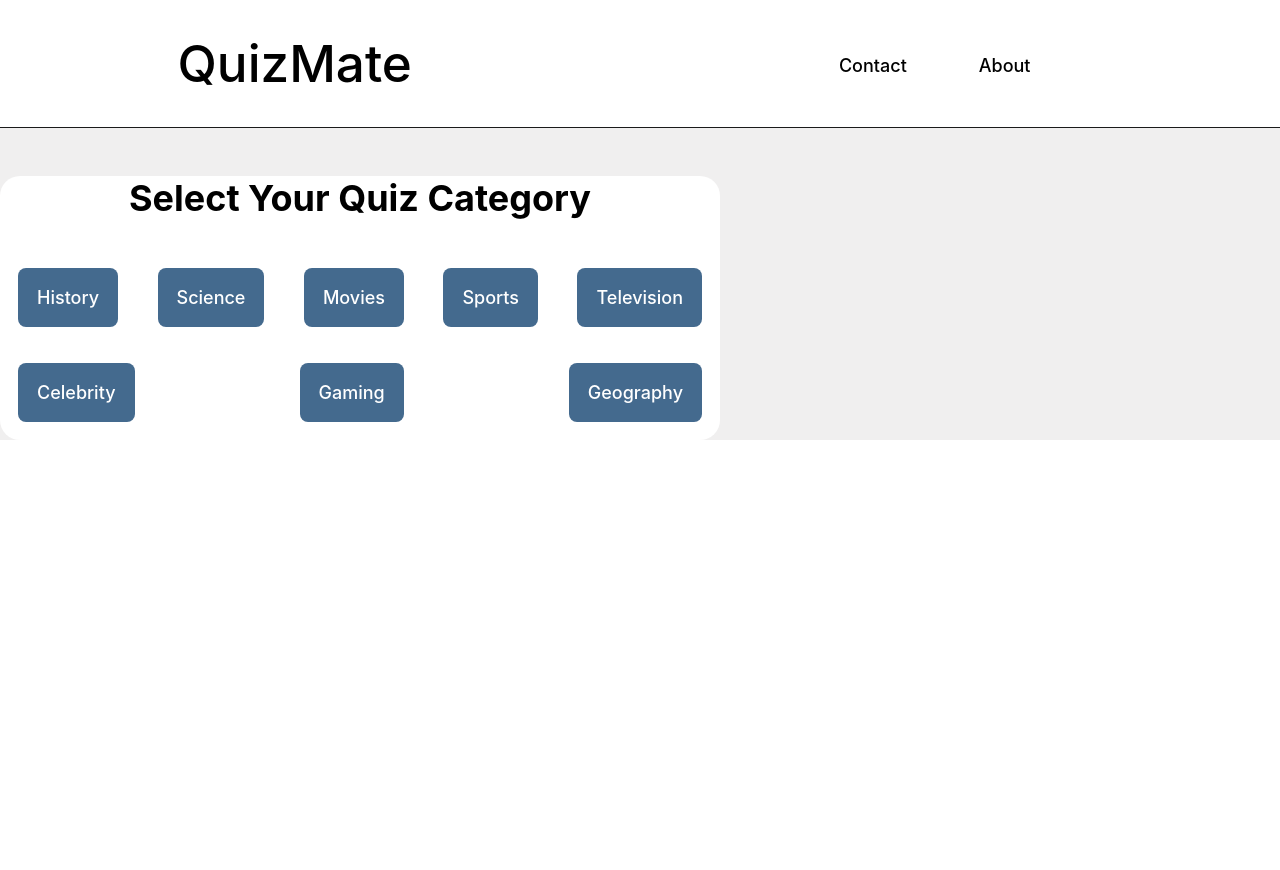
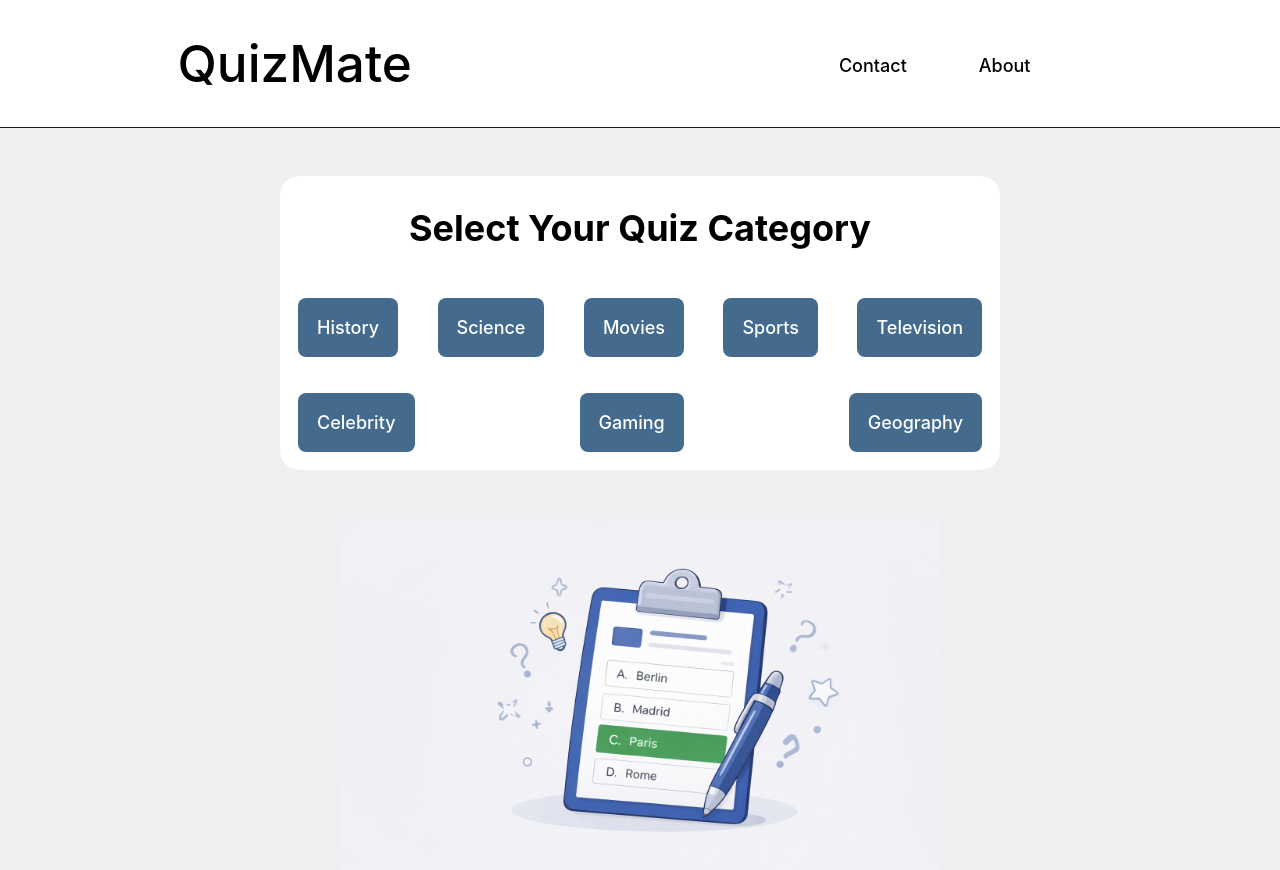
Before and after one commit to BryJime/practice-quiz-app, a React (Vite) app in the folder practice-project-quiz-app/: page /selection in a window 1280 px wide. Shown: the top 870 px of the page. Before the commit the page ends 800 px from the top, so only its background shows below. Built offline with nearby package versions, Linux system fonts and the light colour scheme.

Commit message:
Added Image and CSS

```diff
--- a/practice-project-quiz-app/src/components/Home.jsx
+++ b/practice-project-quiz-app/src/components/Home.jsx
@@ -1,5 +1,6 @@
 import Selection from './Selection.jsx'
 import { useNavigate } from 'react-router-dom';
+import ClipboardImage from '../Images/clipboard-home-image.png';
 
 
 
@@ -8,20 +9,18 @@ function Home() {
     const navigate = useNavigate();
 
     const handleStartNow = () => {
-        navigate('/makeyourown' )
+        navigate('/makeyourown')
     }
 
     return <>
-    <picture className="clipboard-home-image-container">
-        <img className="clipboard-home-image" src=".\Images\clipboard-home-image.png" alt="clipboard-image" />
-    </picture>
+
         <Selection />
 
         <div className="make-your-own-banner">
-                <h2 className='make-your-own-header'> Make Your Own Quiz! </h2>
-                    <button className="make-your-own-button" onClick={() => handleStartNow()}>Start Now</button>
+            <h2 className='make-your-own-header'> Make Your Own Quiz! </h2>
+            <button className="make-your-own-button" onClick={() => handleStartNow()}>Start Now</button>
 
-            </div>
+        </div>
 
     </>;
 
--- a/practice-project-quiz-app/src/components/Selection.jsx
+++ b/practice-project-quiz-app/src/components/Selection.jsx
@@ -1,4 +1,6 @@
 import { useNavigate } from 'react-router-dom';
+import ClipboardImage from '../Images/clipboard-home-image.png';
+
 
 function Selection() {
 
@@ -13,7 +15,7 @@ function Selection() {
 
 
     return (
-        <div>
+        <div className="selection-container">
             <div className="selection-banner">
                 <h2 className='selection-header'>Select Your Quiz Category</h2>
                 <section className="selection-buttons">
@@ -28,6 +30,10 @@ function Selection() {
                 </section>
             </div>
 
+            <picture className="clipboard-home-image-container" >
+                <img src={ClipboardImage} alt="clipboard-image" width="600" height="400" />
+            </picture>
+
         </div >
     )
 }
--- a/practice-project-quiz-app/src/index.css
+++ b/practice-project-quiz-app/src/index.css
@@ -16,6 +16,7 @@ a {
   color: #000000;
   text-decoration: inherit;
 }
+
 a:hover {
   color: #3c3c3c;
 }
@@ -36,9 +37,11 @@ button {
   cursor: pointer;
   transition: border-color 0.25s;
 }
+
 button:hover {
   border-color: #646cff;
 }
+
 button:focus,
 button:focus-visible {
   outline: 4px auto -webkit-focus-ring-color;
@@ -85,6 +88,17 @@ button:focus-visible {
   color: #213547;
 }
 
+.selection-container {
+  display: flex;
+  align-items: center;
+  justify-content: space-around;
+  flex-wrap: wrap;
+}
+
+.clipboard-home-image-container {
+  display: flex;
+}
+
 .selection-banner {
   font-size: x-large;
   margin-top: 2em;
@@ -93,6 +107,8 @@ button:focus-visible {
   background-color: rgb(255, 255, 255);
   border-radius: 20px;
   max-width: 30em;
+  align-items: center;
+
 }
 
 .selection-button {
@@ -142,15 +158,24 @@ button:focus-visible {
   margin-top: 1em;
 }
 
+
+
 @media (prefers-color-scheme: light) {
   :root {
     color: #213547;
     background-color: #ffffff;
   }
+
   a:hover {
     color: #747bff;
   }
+
   button {
     background-color: #f9f9f9;
   }
 }
+
+@media (max-width: 1024px) {
+
+
+}
```
